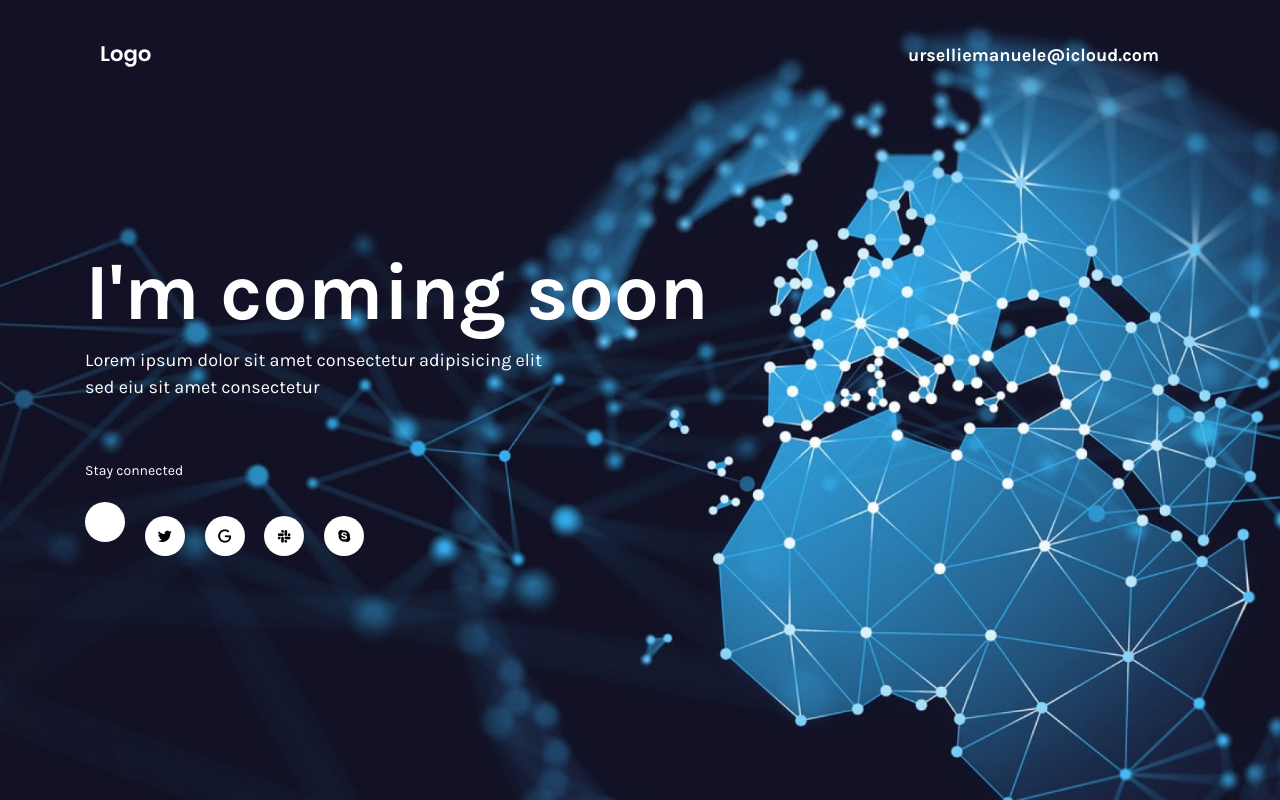
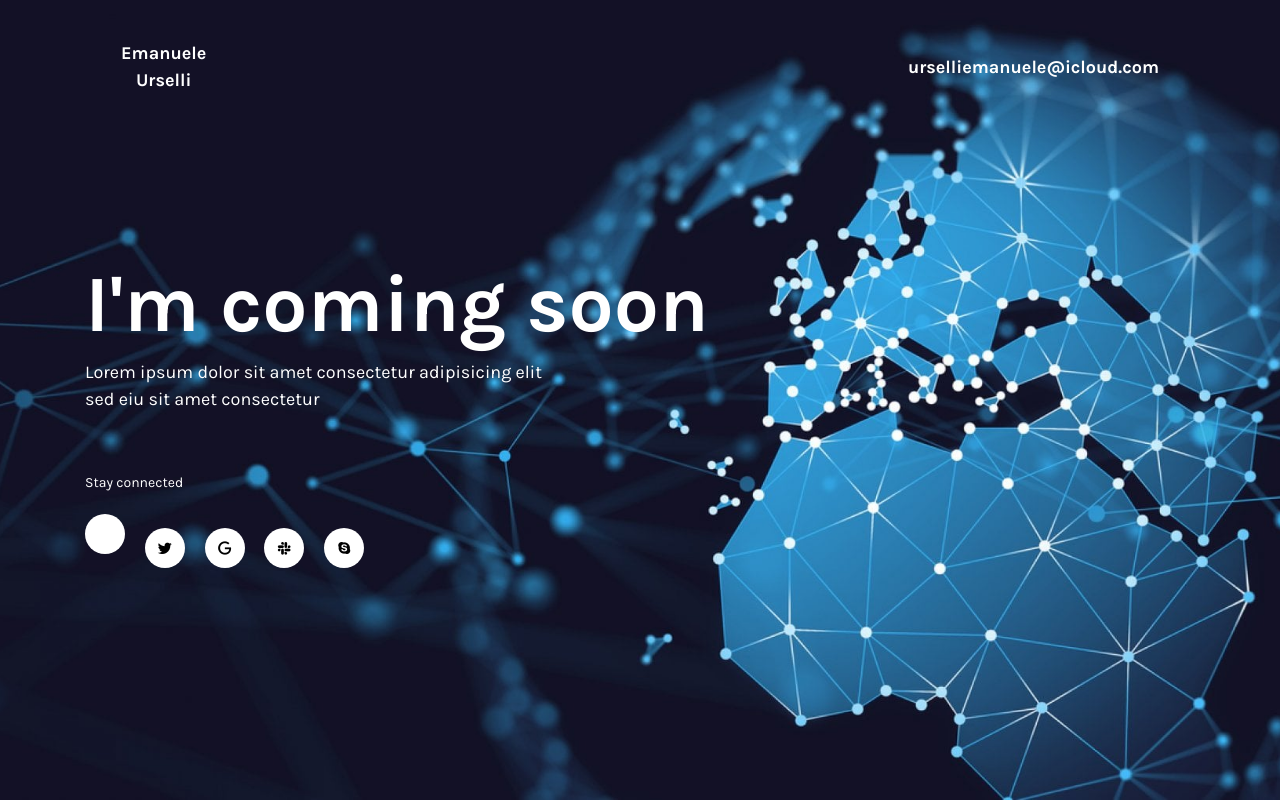
Before and after one commit to MannyIT99/MannyIT99.github.io, a website: page index.html in a window 1280 px wide. Drawn offline with nearby package versions, Linux system fonts and the light colour scheme.

Commit message:
Update index.html

```diff
--- a/index.html
+++ b/index.html
@@ -18,8 +18,8 @@
         <div class="container">
             <nav class="navbar navbar-dark bg-transparenet">
                 <a class="navbar-brand" href="#">
-                    <img src="assets/images/logo.svg" alt="Emanuele Urselli">
-                    <!-- <span class="navbar-text d-none d-sm-inline-block">Emanuele Urselli</span> -->
+                    <!-- <img src="assets/images/logo.svg" alt="Emanuele Urselli"> -->
+                    <span class="navbar-text d-none d-sm-inline-block">Emanuele<br/>Urselli</span>
                 </a>
                 <!-- <span class="navbar-text ml-auto d-none d-sm-inline-block">978-130-5444 </span> -->
                 <span class="navbar-text d-none d-sm-inline-block">urselliemanuele@icloud.com</span>
```
